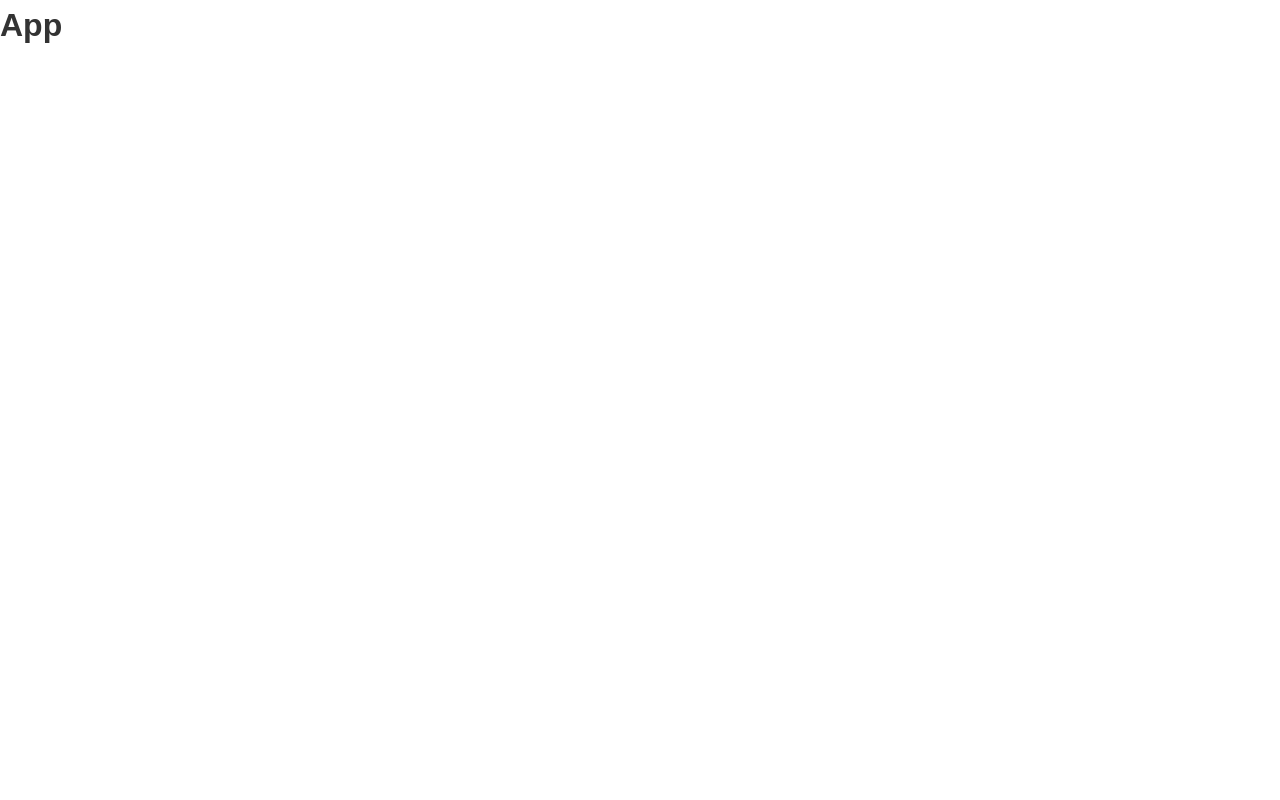
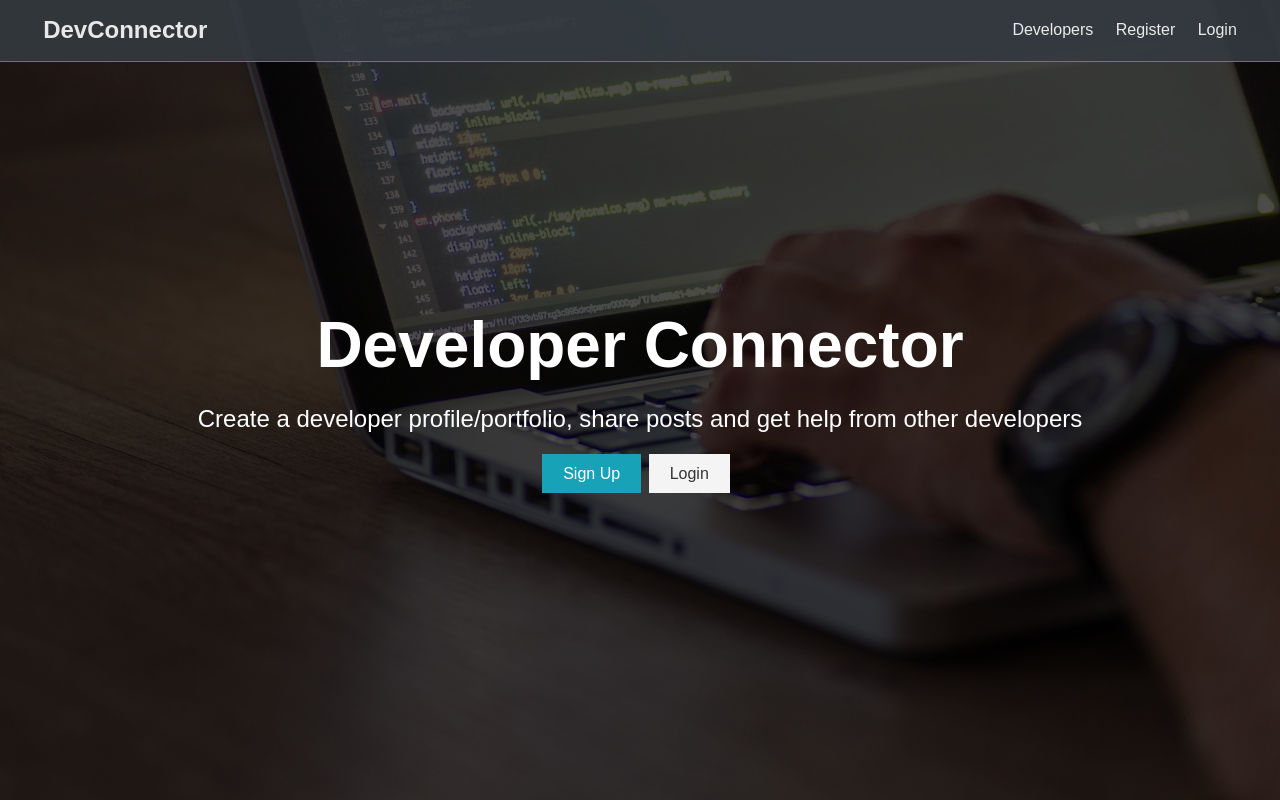
Before and after one commit to AndresCastillo28/Devcode, a React (Create React App) app in the folder client/: page / in a window 1280 px wide. Built offline with nearby package versions, Linux system fonts and the light colour scheme.

Commit message:
React Router Setup

```diff
--- a/client/public/index.html
+++ b/client/public/index.html
@@ -24,7 +24,7 @@
       work correctly both with client-side routing and a non-root public URL.
       Learn how to configure a non-root public URL by running `npm run build`.
     -->
-    <title>React App</title>
+    <title>Welcome to DevCode</title>
   </head>
   <body>
     <noscript>You need to enable JavaScript to run this app.</noscript>
--- a/client/src/App.js
+++ b/client/src/App.js
@@ -1,10 +1,26 @@
-import React, { Fragment } from 'react';
+import React from 'react';
+import { BrowserRouter as Router, Route, Routes } from 'react-router-dom';
+import Navbar from './components/layout/Navbar';
+import Landing from './components/layout/Landing';
+import Register from './components/auth/Register';
+import Login from './components/auth/Login';
 import './App.css';
 
 const App = () => (
-    <Fragment>
-      <h1>App</h1>
-    </Fragment>
+
+  <Router>
+
+    <Navbar />
+
+    <Routes>
+
+      <Route path="/" element={<Landing />} />
+      <Route path="register" element={<Register />} />
+      <Route path="login" element={<Login />} />
+
+    </Routes>
+  </Router>
+
 );
 
 export default App;
--- /dev/null
+++ b/client/src/components/auth/Login.js
@@ -0,0 +1,9 @@
+import React from 'react'
+
+const Login = () => {
+  return (
+    <section>Login</section>
+  )
+}
+
+export default Login
--- /dev/null
+++ b/client/src/components/auth/Register.js
@@ -0,0 +1,11 @@
+import React from 'react'
+
+const Register = () => {
+  return (
+    <div>
+        Register
+    </div>
+  )
+}
+
+export default Register
--- /dev/null
+++ b/client/src/components/layout/Landing.js
@@ -0,0 +1,24 @@
+import React from 'react'
+import { Link } from 'react-router-dom'
+
+const Landing = () => {
+    return (
+        <section className="landing">
+            <div className="dark-overlay">
+                <div className="landing-inner">
+                    <h1 className="x-large">Developer Connector</h1>
+                    <p className="lead">
+                        Create a developer profile/portfolio, share posts and get help from
+                        other developers
+                    </p>
+                    <div className="buttons">
+                        <Link to="/register" className="btn btn-primary">Sign Up</Link>
+                        <Link to="/login" className="btn btn-light">Login</Link>
+                    </div>
+                </div>
+            </div>
+        </section>
+    )
+}
+
+export default Landing
--- /dev/null
+++ b/client/src/components/layout/Navbar.js
@@ -0,0 +1,19 @@
+import React from 'react';
+import { Link } from 'react-router-dom'
+
+const Navbar = () => {
+    return (
+        <nav className="navbar bg-dark">
+            <h1>
+                <Link to="/"><i className="fas fa-code"></i> DevConnector</Link>
+            </h1>
+            <ul>
+                <li><a href="profiles.html">Developers</a></li>
+                <li><Link to="/register">Register</Link></li>
+                <li><Link to="/login">Login</Link></li>
+            </ul>
+        </nav>
+    )
+}
+
+export default Navbar
```
Also changed, not shown: client/src/index.js (line endings or trailing spaces).
